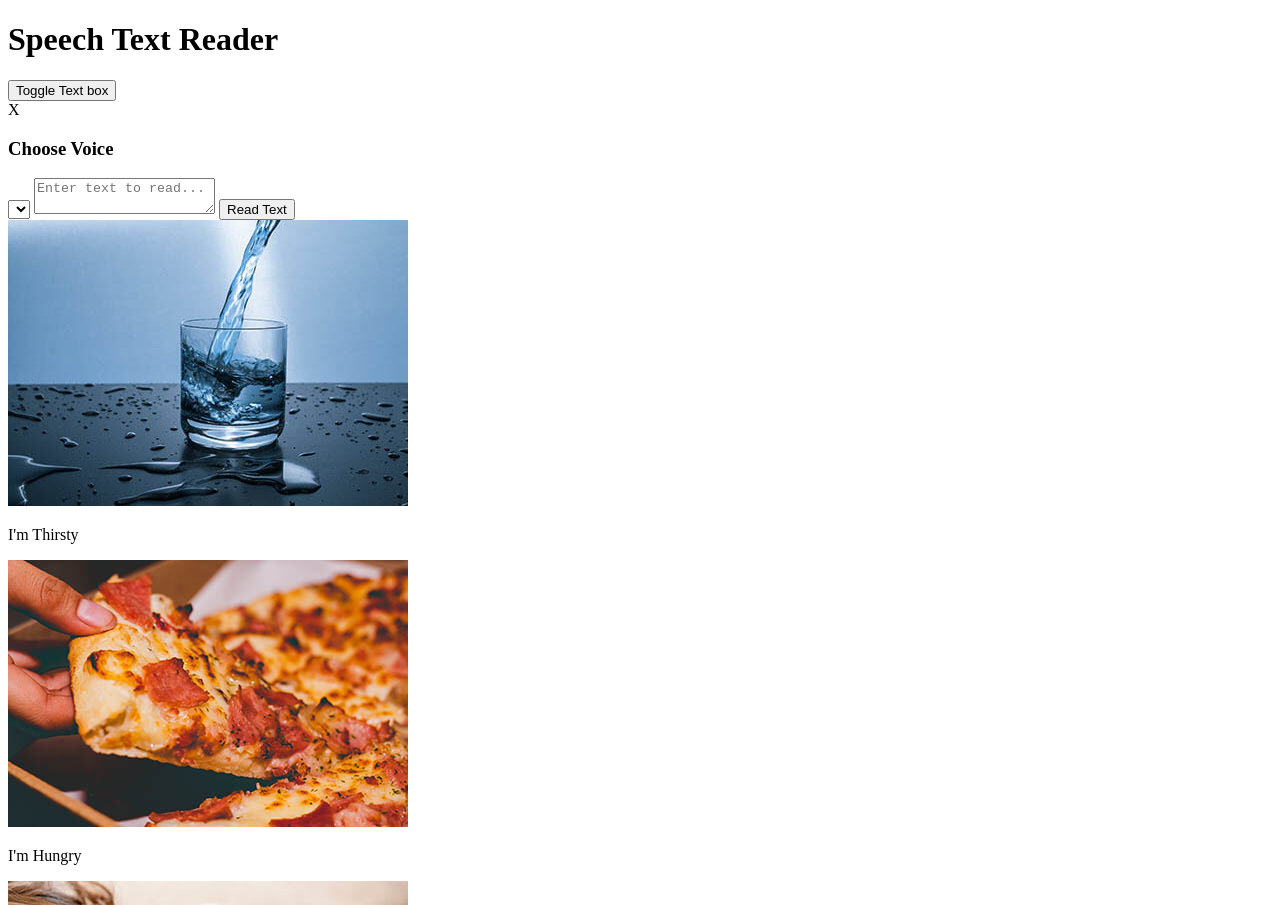
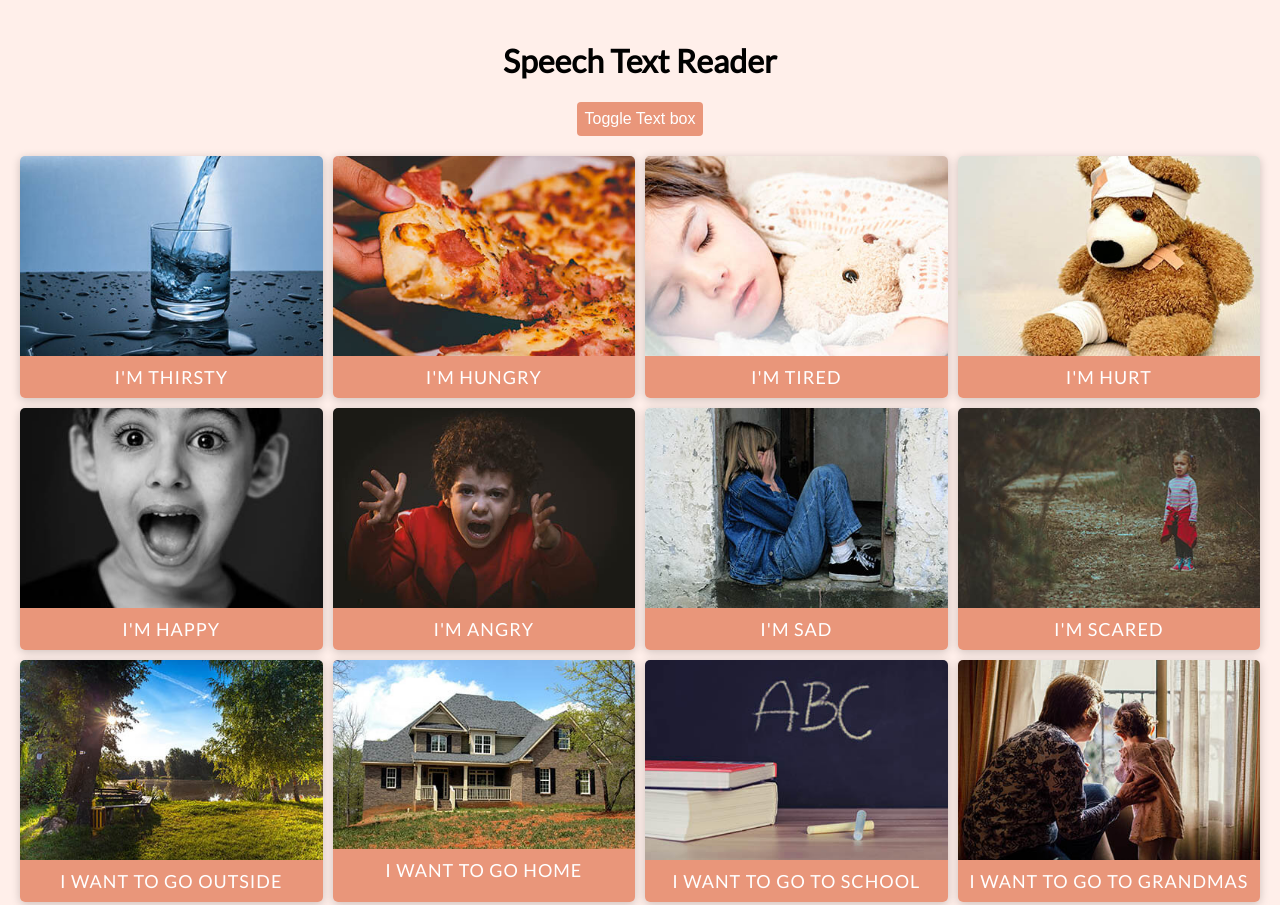
Before and after one commit to webdevotter/speech-text-reader, a plain HTML site: page index.html in a window 1280 px wide. Shown: the top 905 px of the page. Drawn offline with Linux system fonts and the light colour scheme.

Commit message:
Project CSS

```diff
--- a/style.css
+++ b/style.css
@@ -1 +1,144 @@
-@import url('https://fonts.googleapis.com/css2?family=Roboto:wght@400;700&display=swap');
+@import url('https://fonts.googleapis.com/css?family=Lato');
+
+* {
+  box-sizing: border-box;
+}
+
+body {
+  background: #ffefea;
+  font-family: 'Lato', sans-serif;
+  max-height: 100vh;
+  margin: 0;
+}
+
+h1 {
+  text-align: center;
+}
+
+.container {
+  margin: auto;
+  padding: 20px;
+}
+
+.btn {
+  cursor: pointer;
+  background-color: darksalmon;
+  border: 0;
+  border-radius: 4px;
+  color: #fff;
+  font-size: 16px;
+  padding: 8px;
+}
+
+.btn:active {
+  transform: scale(0.98);
+}
+
+.btn:focus,
+select:focus {
+  outline: 0;
+}
+
+.btn-toggle {
+  display: block;
+  margin: auto;
+  margin-bottom: 20px;
+}
+
+.text-box {
+  width: 70%;
+  position: absolute;
+  top: 30%;
+  left: 50%;
+  transform: translate(-50%, -800px);
+  background-color: #333;
+  color: #fff;
+  padding: 20px;
+  border-radius: 5px;
+  transition: all 1s ease-in-out;
+}
+
+.text-box select {
+  background-color: darksalmon;
+  border: 0;
+  color: #fff;
+  font-size: 12px;
+  height: 20px;
+  width: 100%;
+}
+
+.text-box textarea {
+  border: 1px #dadada solid;
+  border-radius: 4px;
+  font-size: 16px;
+  padding: 8px;
+  margin: 15px 0;
+  width: 100%;
+  height: 150px;
+}
+
+.text-box .btn {
+  width: 100%;
+}
+
+.text-box .close {
+  float: right;
+  text-align: right;
+  cursor: pointer;
+}
+
+main {
+  display: grid;
+  grid-template-columns: repeat(4, 1fr);
+  grid-gap: 10px;
+}
+
+.box {
+  box-shadow: 0 2px 10px rgba(0, 0, 0, 0.2);
+  border-radius: 5px;
+  cursor: pointer;
+  display: flex;
+  flex-direction: column;
+  overflow: hidden;
+  transition: box-shadow 0.2s ease-out;
+}
+
+.box.active {
+  box-shadow: 0 0 10px 5px darksalmon;
+}
+
+.box img {
+  width: 100%;
+  object-fit: cover;
+  height: 200px;
+}
+
+.box .info {
+  background-color: darksalmon;
+  color: #fff;
+  font-size: 18px;
+  letter-spacing: 1px;
+  text-transform: uppercase;
+  margin: 0;
+  padding: 10px;
+  text-align: center;
+  height: 100%;
+}
+
+@media (max-width: 1100px) {
+  main {
+    grid-template-columns: repeat(3, 1fr);
+  }
+}
+
+@media (max-width: 760px) {
+  main {
+    grid-template-columns: repeat(2, 1fr);
+  }
+}
+
+@media (max-width: 500px) {
+  main {
+    grid-template-columns: 1fr;
+  }
+}
```
